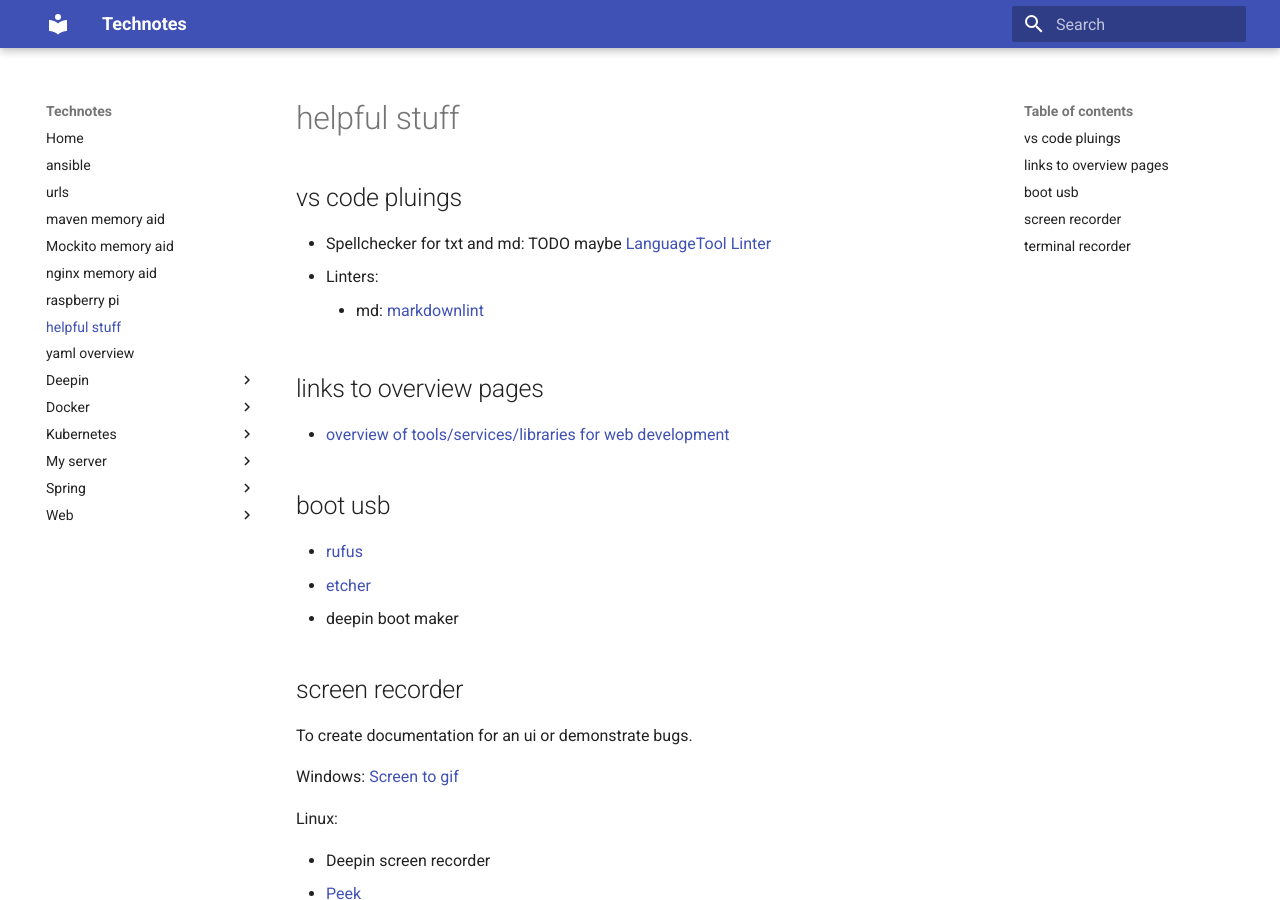
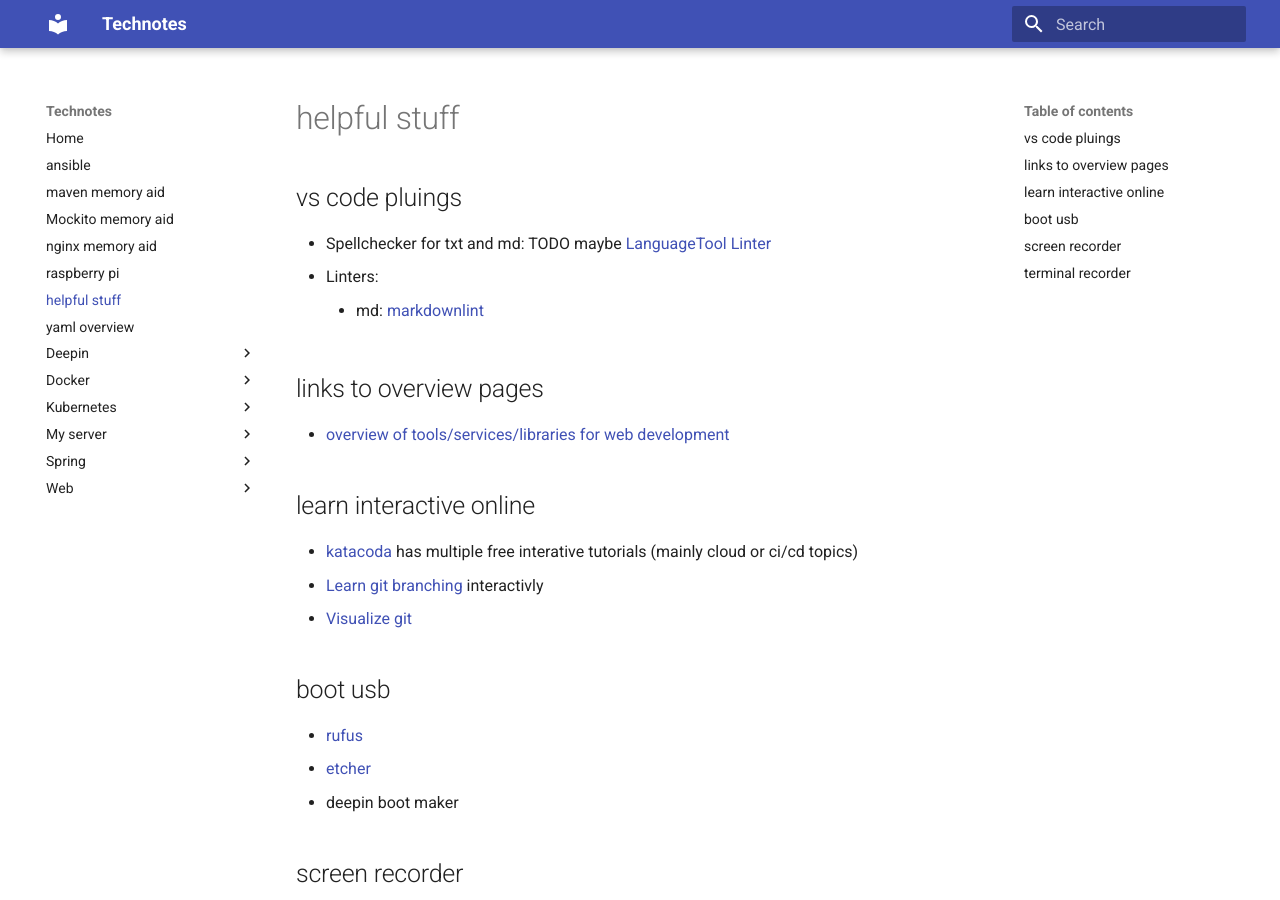
Before and after one commit to organicaudio/useful-code-snippets2, an MkDocs documentation site: the page built from docs/tools.md, in a window 1280 px wide and 900 px high. Built offline with MkDocs 1.6.1 and Material for MkDocs 9.7.7, drawn with Linux system fonts in a browser that asks for light colours.

Commit message:
merge pages

```diff
--- a/docs/tools.md
+++ b/docs/tools.md
@@ -9,6 +9,12 @@
 ## links to overview pages
 
 - [overview of tools/services/libraries for web development](https://dev.to/davidepacilio/50-free-tools-and-resources-to-create-awesome-user-interfaces-1c1b)
+
+## learn interactive online
+
+- [katacoda](https://www.katacoda.com/) has multiple free interative tutorials (mainly cloud or ci/cd topics)
+- [Learn git branching](https://learngitbranching.js.org/?locale=de_DE) interactivly
+- [Visualize git](http://git-school.github.io/visualizing-git/)
 
 ## boot usb
 
```
Also changed, not shown: docs/learning_resources.md (deleted, +0 -11 lines).
